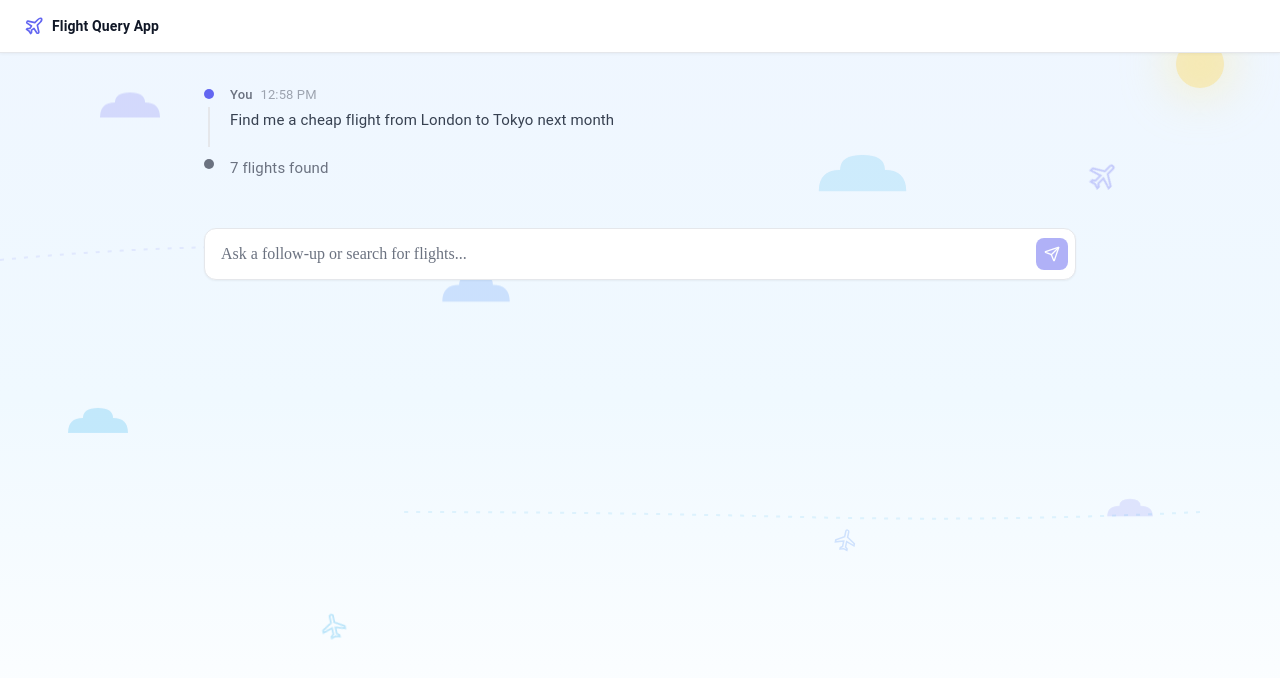
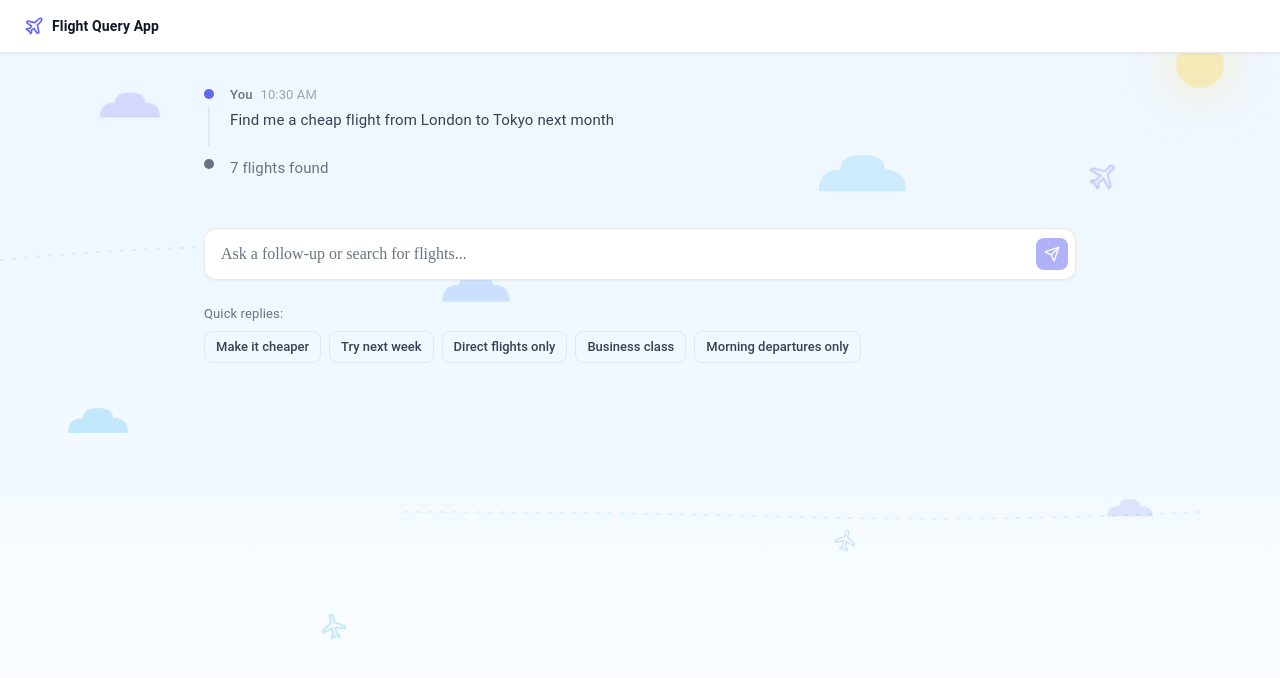
Before and after one commit to milosandrejic/flight-query-app, a Next.js app: page / in a window 1280 px wide. Shown: the top 678 px of the page. Built offline with nearby package versions, Linux system fonts and the light colour scheme; what @mui/material-nextjs would draw is missing.

Commit message:
quick follow ups

```diff
--- a/src/app/page.tsx
+++ b/src/app/page.tsx
@@ -7,6 +7,7 @@ import { ConversationMessage } from "@/types";
 import { Header } from "@/components/header";
 import { ChatInput } from "@/components/chat-input";
 import { WelcomeHero } from "@/components/welcome-hero";
+import { QuickReplies } from "@/components/quick-replies";
 import { BackgroundPattern } from "@/components/background-pattern";
 import { ConversationTimeline } from "@/components/conversation-timeline";
 
@@ -16,13 +17,13 @@ const mockMessages: ConversationMessage[] = [
     id: "user-1",
     type: "user",
     text: "Find me a cheap flight from London to Tokyo next month",
-    timestamp: new Date(),
+    timestamp: new Date("2026-04-10T10:30:00"),
   },
   {
     id: "system-1",
     type: "system",
     text: "7 flights found",
-    timestamp: new Date(),
+    timestamp: new Date("2026-04-10T10:30:02"),
   },
 ];
 
@@ -35,6 +36,10 @@ export default function Home() {
 
   const handleSend = (message: string) => {
     console.log("Send:", message);
+  };
+
+  const handleQuickReply = (suggestion: string) => {
+    console.log("Quick reply:", suggestion);
   };
 
   return (
@@ -67,6 +72,13 @@ export default function Home() {
             isLoading={false}
           />
         </Box>
+
+        {
+          hasConversation &&
+          <Box sx={{ mb: 3 }}>
+            <QuickReplies onSelect={handleQuickReply} />
+          </Box>
+        }
       </Box>
     </>
   );
--- /dev/null
+++ b/src/components/quick-replies.tsx
@@ -0,0 +1,51 @@
+import { Box, Chip, Typography } from "@mui/material";
+
+const DEFAULT_SUGGESTIONS = [
+  "Make it cheaper",
+  "Try next week",
+  "Direct flights only",
+  "Business class",
+  "Morning departures only",
+];
+
+interface QuickRepliesProps {
+  suggestions?: string[];
+  onSelect: (suggestion: string) => void;
+}
+
+export function QuickReplies({ suggestions = DEFAULT_SUGGESTIONS, onSelect }: QuickRepliesProps) {
+  return (
+    <Box>
+      <Typography sx={{ fontSize: 13, color: "#6b7280", mb: 1 }}>
+        Quick replies:
+      </Typography>
+
+      <Box sx={{ display: "flex", flexWrap: "wrap", gap: 1 }}>
+        {
+          suggestions.map((suggestion) => (
+            <Chip
+              key={suggestion}
+              label={suggestion}
+              variant="outlined"
+              onClick={() => onSelect(suggestion)}
+              sx={{
+                borderColor: "#e5e7eb",
+                color: "#374151",
+                fontSize: 13,
+                fontWeight: 500,
+                borderRadius: 2,
+                cursor: "pointer",
+                transition: "all 0.15s",
+                "&:hover": {
+                  borderColor: "#6366f1",
+                  bgcolor: "rgba(99, 102, 241, 0.04)",
+                  color: "#6366f1",
+                },
+              }}
+            />
+          ))
+        }
+      </Box>
+    </Box>
+  );
+}
```
